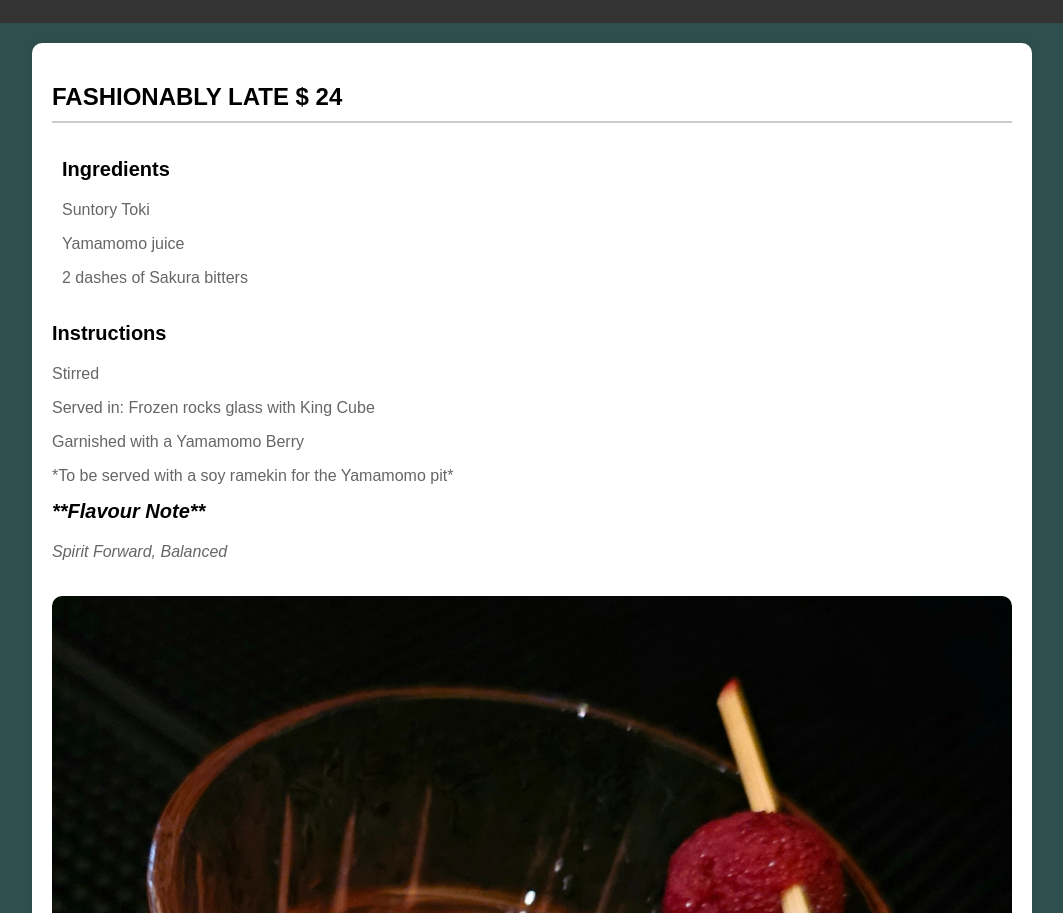
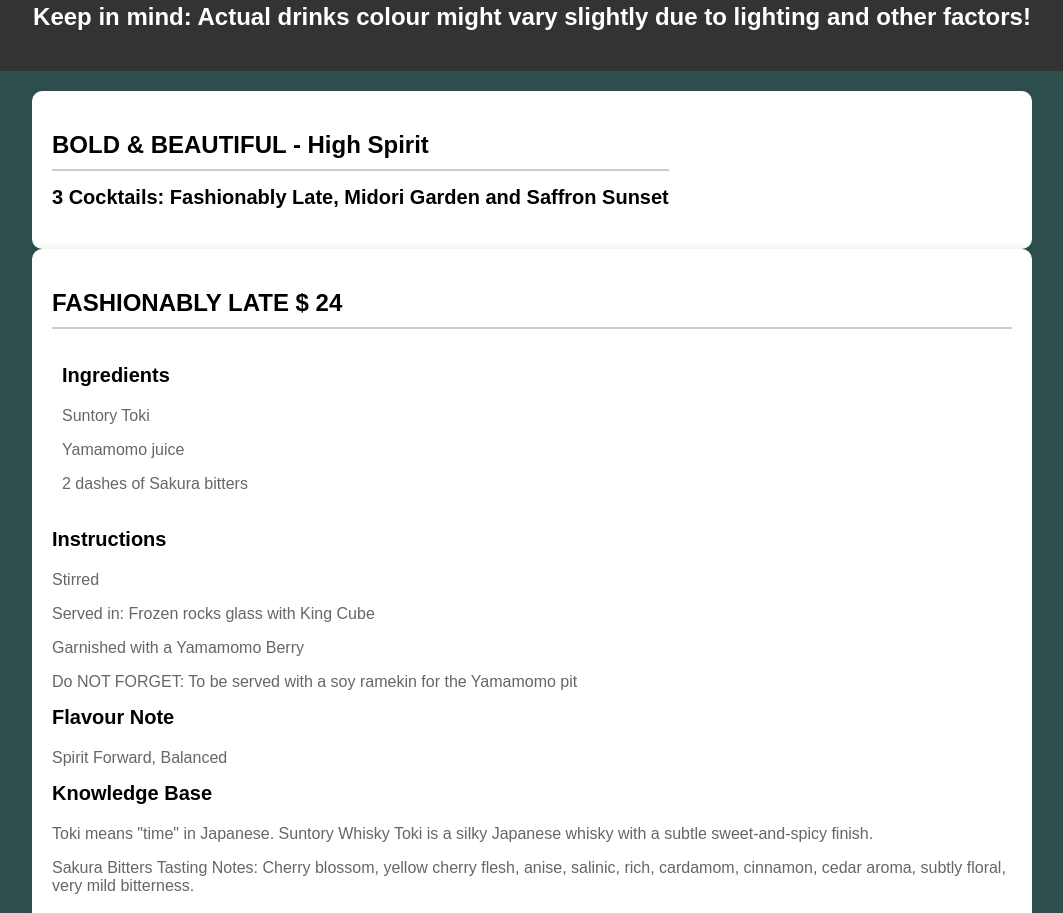
Before and after one commit to R-Niloy/Kasamoto_Summer_Cocktail_2024, a website built with webpack: page index.html in a window 1280 px wide. Shown: the part 107-1020 px from the top of the page, without its empty margins (108-1171 px from the left). Built offline with nearby package versions, Linux system fonts and the light colour scheme; files whose address does not match are found by name.

Commit message:
Updates_07 May_2AM

```diff
--- a/index.html
+++ b/index.html
@@ -11,6 +11,7 @@
       padding: 0;
       background-color: darkslategray;
     }
+
     header {
       background-color: #333;
       color: #fff;
@@ -18,10 +19,12 @@
       padding: 20px 0;
       margin-bottom: 20px;
     }
+
     h1 {
       font-size: 36px;
       font-weight: bold;
     }
+
     .cocktail {
       display: flex;
       justify-content: space-between; /* Add space between elements */
@@ -33,16 +36,20 @@
       transition: transform 0.3s ease;
       width: 75%;
     }
+
     .cocktail:hover {
       transform: scale(1.05);
       background-color: floralwhite; /* Changed hover color */
     }
+
     .cocktail:nth-child(odd) h2:hover {
       color: darkblue; /* Change color on hover for odd-indexed cocktails */
     }
+
     .cocktail:nth-child(even) h2:hover {
       color: seagreen; /* Change color on hover for even-indexed cocktails */
     }
+
     .cocktail h2 {
       font-size: 24px;
       color: black;
@@ -51,22 +58,24 @@
       margin-bottom: 10px;
       transition: color 0.3s ease;
     }
+
     .cocktail h3 {
       font-size: 20px;
       color: black;
       margin-top: 15px;
     }
+
     .cocktail p {
       font-size: 16px;
       color: #666;
       margin-bottom: 10px;
     }
+
     .cocktail .note {
-      font-size: 24px;
-      font-style: oblique;
       color: darkred;
       margin-bottom: 10px;
     }
+
     .cocktail img {
       max-width: 100%; /* Set maximum width to 100% of its container */
       max-height: 100%; /* Set maximum height to 100% of its container */
@@ -82,20 +91,29 @@
       padding: 10px;
       border-radius: 5px;
     }
+
     .cocktail .ingredients:hover {
       background-color: ghostwhite; /* Changed hover color */
     }
+
     .cocktail .instructions {
       margin-bottom: 10px;
     }
+
+    .cocktail .instructions:hover {
+      background-color: #cefcf2; /* Changed hover color */
+    }
+
     .cocktail .garnish {
       margin-bottom: 10px;
     }
+
     .cocktail .note {
       margin-bottom: 10px;
 
 
     }
+
     .cocktail .note:hover {
       background-color: #94c995; /* Changed hover color */
     }
@@ -108,23 +126,28 @@
       border-radius: 4px;
       margin-right: 5px;
     }
+
     /* Additional CSS for ingredient amounts */
     .ingredient-amount-oz {
       font-size: 14px;
       font-weight: bold;
     }
+
     .ingredient-amount-label {
       font-size: 14px;
     }
+
     .cocktail .notes-list {
       margin-top: 15px;
     }
+
     .cocktail .notes-list li {
       font-style: italic;
       color: darkblue;
       padding: 5px 0;
       transition: color 0.3s ease; /* Transition for note color change */
     }
+
     .cocktail .notes-list li:hover {
       color: black; /* Changed hover color for notes */
     }
@@ -133,11 +156,17 @@
 <body>
 <header>
   <h1>Kasa Moto Summer Cocktails 2024</h1>
+  <h2>Keep in mind: Actual drinks colour might vary slightly due to lighting and other factors!</h2>
 </header>
-
 <div class="cocktail">
   <div class="cocktail-info">
-    <h2>FASHIONABLY LATE  $ 24</h2>
+    <h2>BOLD & BEAUTIFUL - High Spirit</h2>
+    <h3>3 Cocktails: Fashionably Late, Midori Garden and Saffron Sunset </h3>
+  </div>
+</div>
+<div class="cocktail">
+  <div class="cocktail-info">
+    <h2>FASHIONABLY LATE $ 24</h2>
     <div class="ingredients">
       <h3>Ingredients</h3>
       <p>Suntory Toki</p>
@@ -149,11 +178,20 @@
       <p>Stirred</p>
       <p>Served in: Frozen rocks glass with King Cube</p>
       <p>Garnished with a Yamamomo Berry</p>
-      <p>*To be served with a soy ramekin for the Yamamomo pit*</p>
+      <p>Do NOT FORGET: To be served with a soy ramekin for the Yamamomo pit</p>
     </div>
     <div class="note">
-      <h3>**Flavour Note**</h3>
+      <h3>Flavour Note</h3>
       <p>Spirit Forward, Balanced</p>
+    </div>
+    <div class="note">
+      <h3>Knowledge Base</h3>
+      <p>Toki means "time" in Japanese. Suntory Whisky Toki is a silky Japanese whisky with a subtle sweet-and-spicy
+        finish.</p>
+      <p>Sakura Bitters Tasting Notes: Cherry blossom, yellow cherry flesh, anise, salinic, rich, cardamom, cinnamon,
+        cedar aroma, subtly floral, very mild bitterness.
+
+      </p>
     </div>
     <div>
       <img src="img/FASHIONABLY_LATE.jpg" alt="Cocktail Image">
@@ -164,7 +202,7 @@
 <!-- Cocktail: MIDORI GARDEN -->
 <div class="cocktail">
   <div class="cocktail-info">
-    <h2>MIDORI GARDEN   $ 23</h2>
+    <h2>MIDORI GARDEN $ 23</h2>
     <div class="ingredients">
       <h3>Ingredients</h3>
       <p>Tanqueray Gin</p>
@@ -181,8 +219,18 @@
       <p>Garnished with mandolin star fruit & flower petal</p>
     </div>
     <div class="note">
-      <h3>**Flavour Note**</h3>
+      <h3>Flavour Note</h3>
       <p>Tart, Spicy, Sharp flavor, Melon dominant</p>
+    </div>
+    <div class="note">
+      <h3>Knowledge Base</h3>
+      <p> El Gobernador Pisco: Chilean pisco from famed wine producer Miguel Torres. Made with Moscatel grapes, which
+        provide aromatic floral notes, as well as notes of citrus, this has a creamy texture and a long finish.</p>
+      <p>Tio Pepe Sherry: Tio Pepe is a Fino style, the most delicate and elegante of the sherry styles, aged for four
+        years under flor, a unique layer of yeast produced naturally in Jerez.</p>
+      <p> Thai Bird Syrup is made with Simple Syrup (Equal part water mixed with equal amount of sugar) and
+        Bird's eye chili with spicyness of about 50,000 to 100,000 Scoville units </p>
+
     </div>
     <div>
       <img src="img/Midori%20Garden.jpg" alt="Cocktail Image">
@@ -191,7 +239,7 @@
 </div>
 <div class="cocktail">
   <div class="cocktail-info">
-    <h2>SAFFRON SUNSET   $ 24</h2>
+    <h2>SAFFRON SUNSET $ 24</h2>
     <div class="ingredients">
       <h3>Ingredients</h3>
       <p>Patrón Silver</p>
@@ -220,7 +268,7 @@
 <!-- Cocktail: OUT OF OFFICE -->
 <div class="cocktail">
   <div class="cocktail-info">
-    <h2>OUT OF OFFICE  $21</h2>
+    <h2>OUT OF OFFICE $21</h2>
     <div class="ingredients">
       <h3>Ingredients</h3>
       <p>Ketel One Vodka</p>
@@ -242,7 +290,7 @@
 </div>
 <div class="cocktail">
   <div class="cocktail-info">
-    <h2>MOTO MORI  $ 21</h2>
+    <h2>MOTO MORI $ 21</h2>
     <div class="ingredients">
       <h3>Ingredients</h3>
       <p>Bulleit Bourbon</p>
@@ -268,7 +316,7 @@
 <!-- Cocktail: HEAD OF THE TABLE -->
 <div class="cocktail">
   <div class="cocktail-info">
-    <h2>HEAD OF THE TABLE  $22</h2>
+    <h2>HEAD OF THE TABLE $22</h2>
     <div class="ingredients">
       <h3>Ingredients</h3>
       <p>Chili Infused Don Julio Blano</p>
@@ -290,7 +338,7 @@
 <!-- Cocktail: PERMANENT VACATION -->
 <div class="cocktail">
   <div class="cocktail-info">
-    <h2>PERMANENT VACATION   $ 94</h2>
+    <h2>PERMANENT VACATION $ 94</h2>
     <div class="ingredients">
       <h3>Ingredients</h3>
       <p>Don Julio 1942</p>
@@ -311,13 +359,13 @@
       <p>Presented with an island inspired candle</p>
       <p>Presented with two tiki torches stationed at table until shots have been consumed</p>
     </div>
-    <div>  <img src="img/Flight%20Deck_Permanent%20Vacation.jpg" alt="Cocktail Image">
+    <div><img src="img/Flight%20Deck_Permanent%20Vacation.jpg" alt="Cocktail Image">
     </div>
   </div>
 </div>
 <div class="cocktail">
   <div class="cocktail-info">
-    <h2>SHISO FIRE   $ 76</h2>
+    <h2>SHISO FIRE $ 76</h2>
     <div class="ingredients">
       <h3>Ingredients</h3>
       <p>St. Remy VSOP</p>
@@ -335,11 +383,11 @@
       <h3>Note</h3>
       <p>Strong, Booze Forward</p>
     </div>
-        <div> <img src="img/SF2.jpg" alt="Cocktail Image">
+    <div><img src="img/SF2.jpg" alt="Cocktail Image">
     </div>
-        <div> <img src="img/SF1.jpg" alt="Cocktail Image">
+    <div><img src="img/SF1.jpg" alt="Cocktail Image">
     </div>
-    <div> <img src="img/Flight%20Deck_ShishoFire.jpg" alt="Cocktail Image">
+    <div><img src="img/Flight%20Deck_ShishoFire.jpg" alt="Cocktail Image">
     </div>
   </div>
 </div>
@@ -347,7 +395,7 @@
 <!-- Cocktail: SAKURA KISS -->
 <div class="cocktail">
   <div class="cocktail-info">
-    <h2>SAKURA KISS  $21/GL  $80/JUG</h2>
+    <h2>SAKURA KISS $21/GL $80/JUG</h2>
     <div class="ingredients">
       <h3>Per Glass</h3>
       <p>Grey Goose Vodka</p>
@@ -369,9 +417,9 @@
       <h3>Note</h3>
       <p>Very Sweet</p>
     </div>
-    <div> <img src="img/Sakura%20Kiss1.jpg" alt="Cocktail Image">
+    <div><img src="img/Sakura%20Kiss1.jpg" alt="Cocktail Image">
     </div>
-    <div> <img src="img/Sakura%20Kiss.jpg" alt="Cocktail Image">
+    <div><img src="img/Sakura%20Kiss.jpg" alt="Cocktail Image">
     </div>
   </div>
 </div>
@@ -379,7 +427,7 @@
 <!-- Cocktail: HOT TAKE -->
 <div class="cocktail">
   <div class="cocktail-info">
-    <h2>HOT TAKE  $21/GL  $110/JUG</h2>
+    <h2>HOT TAKE $21/GL $110/JUG</h2>
     <div class="ingredients">
       <h3>Per Glass</h3>
       <p>Don Julio Blanco</p>
@@ -404,7 +452,7 @@
 </div>
 <div class="cocktail">
   <div class="cocktail-info">
-    <h2>SAKE SANGRIA  $21/GL $80/JUG</h2>
+    <h2>SAKE SANGRIA $21/GL $80/JUG</h2>
     <div class="ingredients">
       <h3>Ingredients</h3>
       <p>Sho Chiku Bai Sake</p>
@@ -430,7 +478,7 @@
 <!-- Cocktail: TIGER LILY -->
 <div class="cocktail">
   <div class="cocktail-info">
-    <h2>TIGER LILY  $14</h2>
+    <h2>TIGER LILY $14</h2>
     <div class="ingredients">
       <h3>Ingredients</h3>
       <p>Lemon Juice</p>
@@ -448,9 +496,9 @@
       <h3>Note</h3>
       <p>Turmeric forward and tart</p>
     </div>
-        <div> <img src="img/TigerLily_1.jpg" alt="Cocktail Image">
+    <div><img src="img/TigerLily_1.jpg" alt="Cocktail Image">
     </div>
-        <div> <img src="img/TigerLily_2.jpg" alt="Cocktail Image">
+    <div><img src="img/TigerLily_2.jpg" alt="Cocktail Image">
     </div>
   </div>
 </div>
@@ -458,7 +506,7 @@
 <!-- Cocktail: BLUE VELVET SPRITZ -->
 <div class="cocktail">
   <div class="cocktail-info">
-    <h2>BLUE VELVET SPRITZ  $ 16</h2>
+    <h2>BLUE VELVET SPRITZ $ 16</h2>
     <div class="ingredients">
       <h3>Ingredients</h3>
       <p>Seedlip Grove</p>
@@ -477,7 +525,7 @@
       <h3>Note</h3>
       <p>Contains Nuts</p>
     </div>
-            <div> <img src="img/BlueVelvet.jpg" alt="Cocktail Image">
+    <div><img src="img/BlueVelvet.jpg" alt="Cocktail Image">
     </div>
 
   </div>
```
Lines whose indentation alone changed are shown as unchanged.
